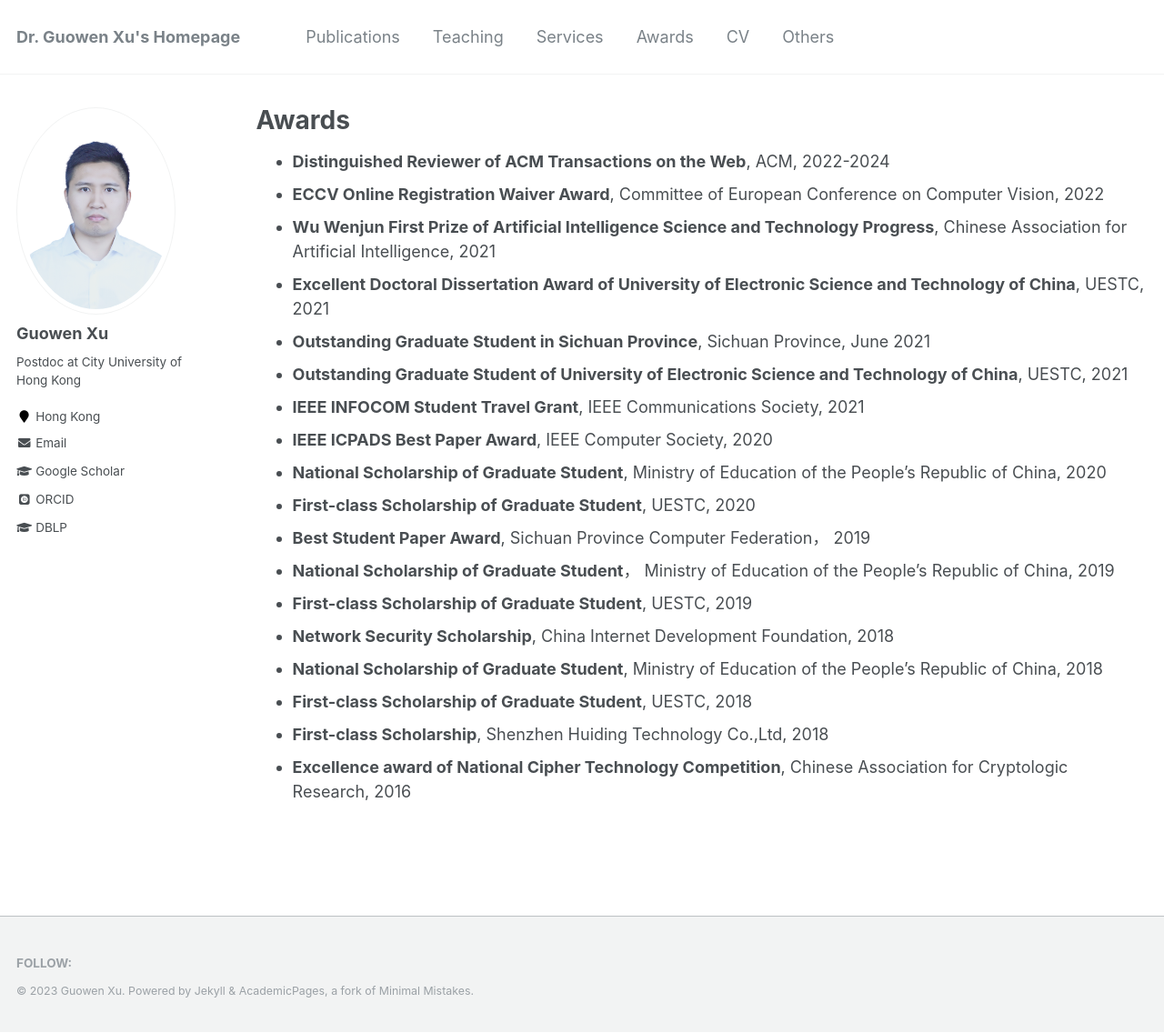
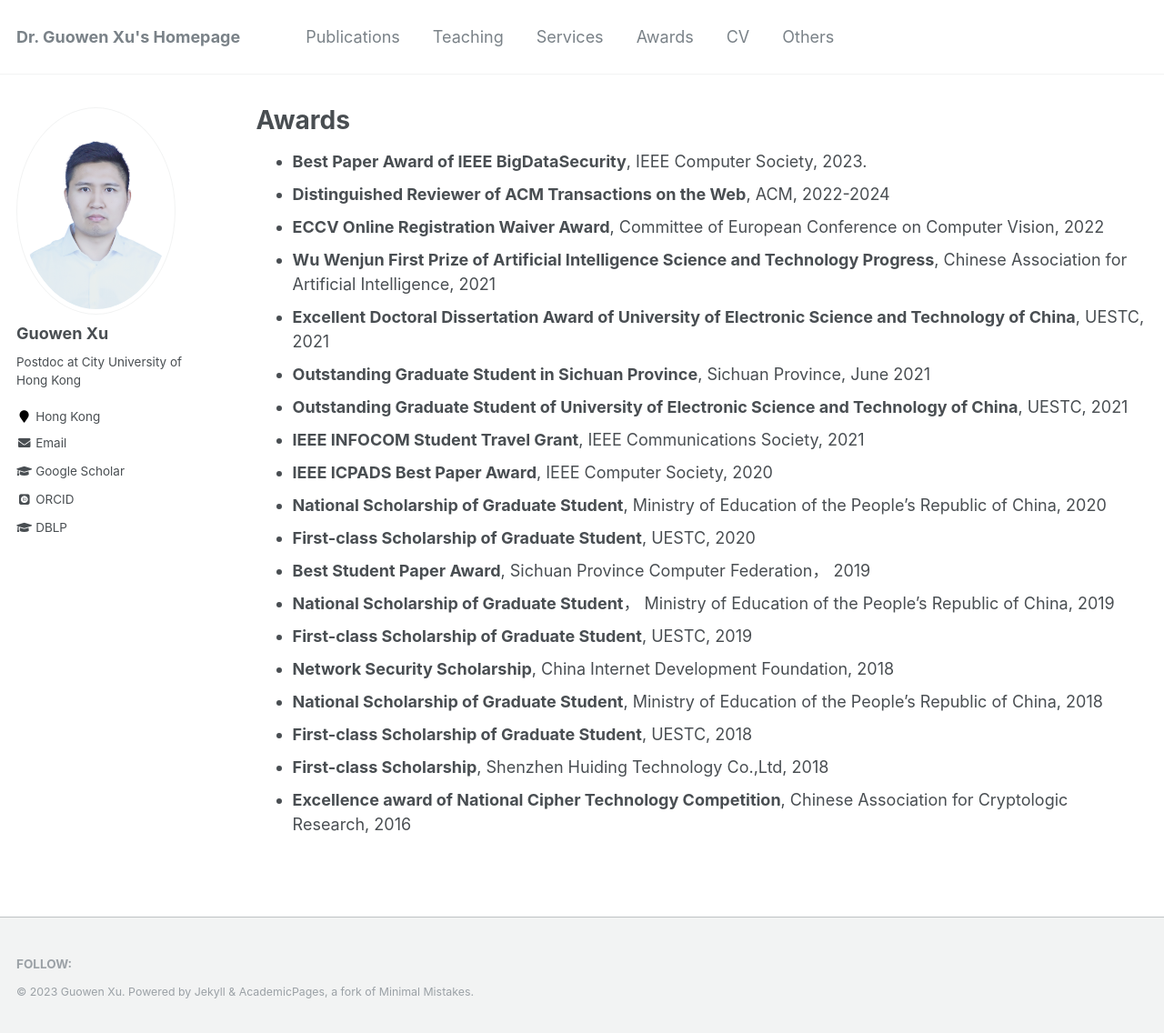
Before and after one commit to Guowen-xu/guowen-xu.github.io, a Jekyll site: the page built from _pages/awards.md, in a window 1280 px wide and 1136 px high. Shown: the whole window at 91% size. Built offline with Jekyll 4.4.1, drawn with Linux system fonts in a browser that asks for light colours; some web fonts are replaced.

Commit message:
Update awards.md

```diff
--- a/_pages/awards.md
+++ b/_pages/awards.md
@@ -5,6 +5,7 @@ permalink: /awards/
 author_profile: true
 ---
 
+* **Best Paper Award of IEEE BigDataSecurity**, IEEE Computer Society, 2023.
 * **Distinguished Reviewer of ACM Transactions on the Web**, ACM, 2022-2024
 *  **ECCV Online Registration Waiver Award**, Committee of European Conference on Computer Vision, 2022
 *  **Wu Wenjun First Prize of Artificial Intelligence Science and Technology Progress**, Chinese Association for Artificial Intelligence, 2021
```
